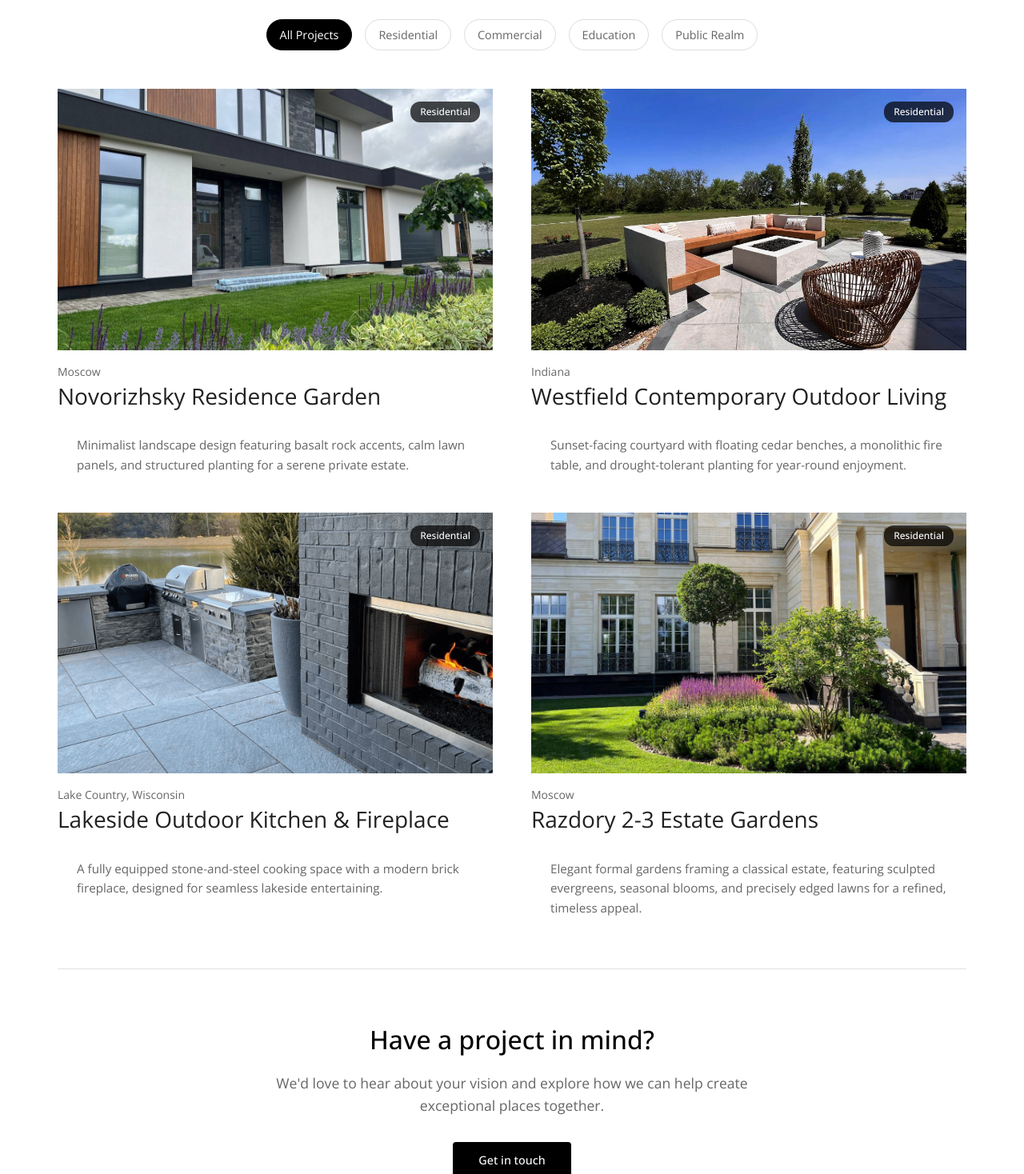
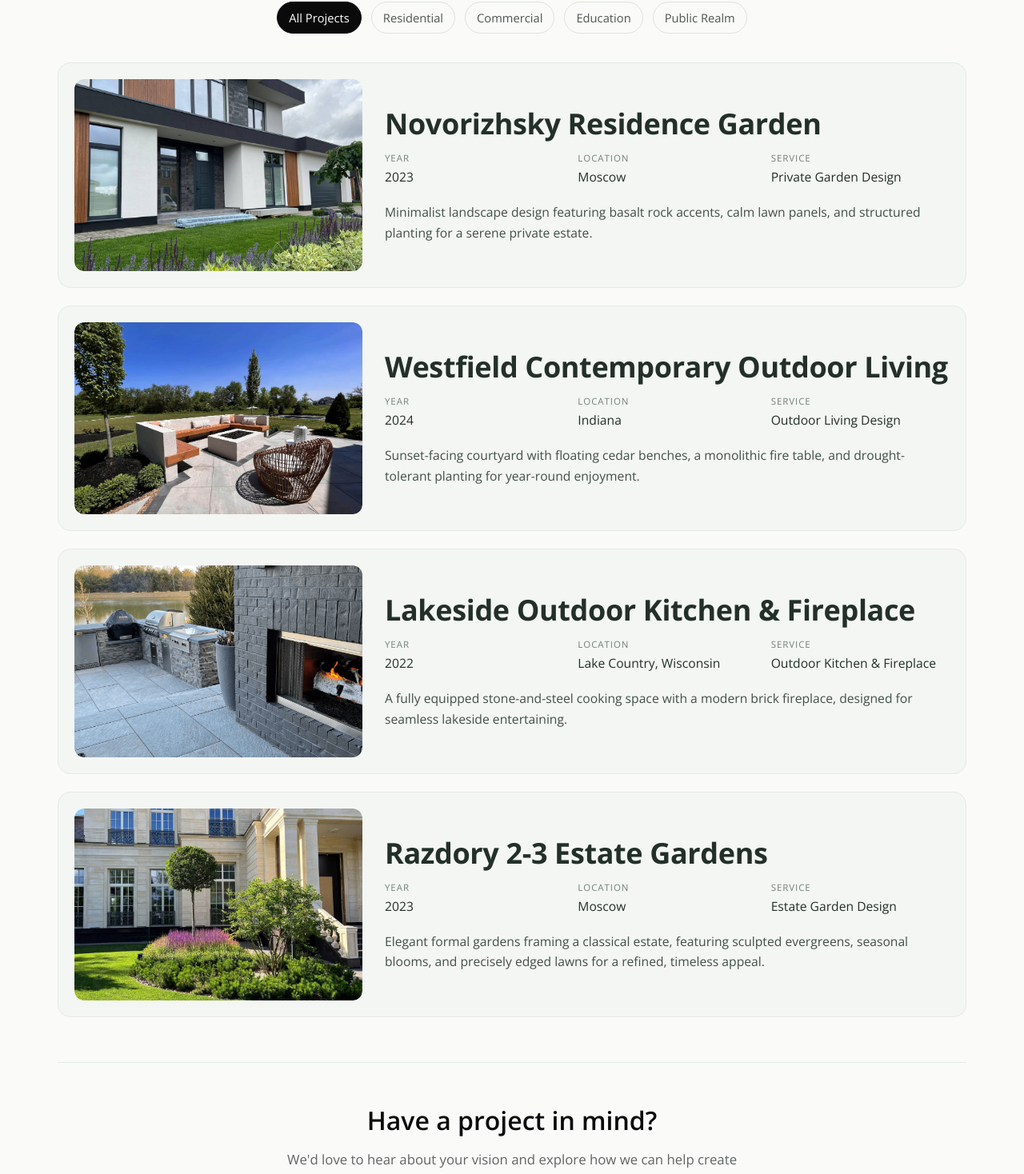
Before and after one commit to baher228/ardivia, a Next.js app: page /projects in a window 1280 px wide. Shown: the part 409-1877 px from the top of the page at 80% size. Built offline with nearby package versions, Linux system fonts and the light colour scheme.

Commit message:
Changed projects page style

```diff
--- a/package.json
+++ b/package.json
@@ -23,9 +23,11 @@
     "@types/node": "^20",
     "@types/react": "^19",
     "@types/react-dom": "^19",
+    "autoprefixer": "^10.4.21",
     "eslint": "^9",
     "eslint-config-next": "15.4.5",
-    "tailwindcss": "^4",
+    "postcss": "^8.5.6",
+    "tailwindcss": "^4.1.13",
     "typescript": "^5"
   }
 }
--- a/src/app/projects/page.tsx
+++ b/src/app/projects/page.tsx
@@ -1,17 +1,19 @@
 "use client";
 
-import React, { useState, useEffect } from "react";
-import SectionCard from "@/components/SectionCard";
+import React, { useEffect, useState } from "react";
 import { motion } from "framer-motion";
+import Link from "next/link";
 
-interface Project {
+type Project = {
   imageSrc: string;
   title: string;
   location: string;
   link: string;
   description?: string;
   category: string;
-}
+  year: number;
+  service: string;
+};
 
 const ProjectsPage = () => {
   const [isVisible, setIsVisible] = useState(false);
@@ -20,325 +22,372 @@ const ProjectsPage = () => {
   useEffect(() => {
     setIsVisible(true);
   }, []);
-{/**
+
+  const allProjects: Project[] = [
     {
-      imageSrc:
-        "/photos/projects/goodmanFields/1.jpg",
-      title: "Goodman's Fields",
-      location: "Aldgate, London",
-      link: "/place/goodmans-field",
-      description:
-        "A vibrant mixed-use development creating new public spaces in the heart of London.",
-      category: "Residential",
-    },
-    {
-      imageSrc:
-        "https://fabrikuk.com/wp-content/uploads/2023/05/Places-WhitehillBordon-thumb-10x6.jpg",
-      title: "Whitehill and Bordon",
-      location: "Bordon, Hampshire",
-      link: "/place/whitehill-and-bordon",
-      description:
-        "Transforming a former military town into a sustainable community for the future.",
-      category: "Residential",
-    },
-    {
-      imageSrc:
-        "https://fabrikuk.com/wp-content/uploads/2025/04/Fabrik-Edenbrook-Web-Photo-by-Studio-Maple-268.jpg",
-      title: "Edenbrook Village",
-      location: "Alton, Hampshire",
-      link: "/place/edenbrook-village",
-      description:
-        "A new garden village that celebrates the natural landscape of the South Downs.",
-      category: "Residential",
-    },*/}
-  const allProjects: Project[] = [
-
-    {
-      imageSrc:
-        "/photos/projects/NovorizhskyResidence/1.jpg",
+      imageSrc: "/photos/projects/NovorizhskyResidence/1.jpg",
       title: "Novorizhsky Residence Garden",
       location: "Moscow",
       link: "/place/novorizhsky-residence",
       description:
         "Minimalist landscape design featuring basalt rock accents, calm lawn panels, and structured planting for a serene private estate.",
       category: "Residential",
+      year: 2023,
+      service: "Private Garden Design",
     },
     {
-      imageSrc:
-        "/photos/projects/westfieldContemporary/1.jpg",
+      imageSrc: "/photos/projects/westfieldContemporary/1.jpg",
       title: "Westfield Contemporary Outdoor Living",
       location: "Indiana",
       link: "/place/westfield-contemporary",
       description:
         "Sunset-facing courtyard with floating cedar benches, a monolithic fire table, and drought-tolerant planting for year-round enjoyment.",
       category: "Residential",
+      year: 2024,
+      service: "Outdoor Living Design",
     },
     {
-      imageSrc:
-        "/photos/projects/outdoorKitchen/1.png",
+      imageSrc: "/photos/projects/outdoorKitchen/1.png",
       title: "Lakeside Outdoor Kitchen & Fireplace",
       location: "Lake Country, Wisconsin",
       link: "/place/ourdoor-kitchen",
       description:
         "A fully equipped stone-and-steel cooking space with a modern brick fireplace, designed for seamless lakeside entertaining.",
       category: "Residential",
+      year: 2022,
+      service: "Outdoor Kitchen & Fireplace",
     },
     {
-      imageSrc:
-        "/photos/projects/razdory/1.jpg",
+      imageSrc: "/photos/projects/razdory/1.jpg",
       title: "Razdory 2-3 Estate Gardens",
       location: "Moscow",
       link: "/place/razdory",
       description:
         "Elegant formal gardens framing a classical estate, featuring sculpted evergreens, seasonal blooms, and precisely edged lawns for a refined, timeless appeal.",
       category: "Residential",
+      year: 2023,
+      service: "Estate Garden Design",
     },
-
   ];
 
-  const categories = [
-    "All Projects",
-    "Residential",
-    "Commercial",
-    "Education",
-    "Public Realm",
-  ];
+  const categories = ["All Projects", "Residential", "Commercial", "Education", "Public Realm"];
 
-  const filteredProjects = allProjects.filter(project =>
-    activeCategory === "All Projects" || project.category === activeCategory
+  const filtered = allProjects.filter(
+    (p) => activeCategory === "All Projects" || p.category === activeCategory
   );
 
   return (
     <motion.div
-      style={projectsPageStyles}
+      style={page}
       initial={{ opacity: 0 }}
       animate={isVisible ? { opacity: 1 } : { opacity: 0 }}
       transition={{ duration: 0.6 }}
     >
-      <div style={containerStyles}>
+      <div style={container}>
+        {/* Hero */}
         <motion.div
-          style={heroSectionStyles}
+          style={hero}
           initial={{ y: 30, opacity: 0 }}
           animate={isVisible ? { y: 0, opacity: 1 } : { y: 30, opacity: 0 }}
-          transition={{ duration: 0.6, delay: 0.1 }}
+          transition={{ duration: 0.6, delay: 0.05 }}
         >
-          <h1 style={titleStyles}>Our Projects</h1>
-          <p style={subtitleStyles}>
-            Explore our portfolio of climate-resilient, sociable places that
-            bring communities together.
+          <h1 style={heroTitle}>Our Projects</h1>
+          <p style={heroSubtitle}>
+            Explore our portfolio of climate-resilient, sociable places that bring communities together.
           </p>
         </motion.div>
 
+        {/* Filters */}
         <motion.div
-          style={filterSectionStyles}
+          style={filtersWrap}
           initial={{ y: 20, opacity: 0 }}
           animate={isVisible ? { y: 0, opacity: 1 } : { y: 20, opacity: 0 }}
-          transition={{ duration: 0.6, delay: 0.2 }}
+          transition={{ duration: 0.5, delay: 0.1 }}
         >
-          <div style={filterButtonsStyles}>
-            {categories.map((category, index) => (
+          <div style={filters}>
+            {categories.map((c) => (
               <button
-                key={index}
-                onClick={() => setActiveCategory(category)}
+                key={c}
+                onClick={() => setActiveCategory(c)}
                 style={{
-                  ...filterButtonStyles,
-                  ...(category === activeCategory ? activeFilterStyles : {}),
+                  ...filterBtn,
+                  ...(c === activeCategory ? activeFilterBtn : {}),
                 }}
               >
-                {category}
+                {c}
               </button>
             ))}
           </div>
         </motion.div>
 
-        <div style={projectsGridStyles}>
-          {filteredProjects.map((project, index) => (
+        {/* LIST — like the reference image */}
+        <div style={list}>
+          {filtered.map((p, idx) => (
             <motion.div
-              key={project.title}
-              style={projectItemStyles}
-              initial={{ y: 50, opacity: 0 }}
-              animate={isVisible ? { y: 0, opacity: 1 } : { y: 50, opacity: 0 }}
-              transition={{ duration: 0.6, delay: 0.3 + index * 0.1 }}
-              layout
+              key={p.title}
+              initial={{ y: 40, opacity: 0 }}
+              animate={isVisible ? { y: 0, opacity: 1 } : { y: 40, opacity: 0 }}
+              transition={{ duration: 0.5, delay: 0.15 + idx * 0.05 }}
             >
-              <SectionCard
-                imageSrc={project.imageSrc}
-                title={project.title}
-                subtitle={project.location}
-                link={project.link}
-              />
-              {project.description && (
-                <p style={projectDescriptionStyles}>{project.description}</p>
-              )}
-              <div style={categoryTagStyles}>{project.category}</div>
+              <Link href={p.link} style={{ textDecoration: "none" }}>
+                <article style={row}>
+                  <div style={thumbWrap}>
+                    <img src={p.imageSrc} alt={p.title} style={thumb} />
+                  </div>
+
+                  <div style={rightCol}>
+                    <h2 style={rowTitle}>{p.title}</h2>
+
+                    <div style={metaGrid}>
+                      <div style={metaBlock}>
+                        <div style={metaLabel}>Year</div>
+                        <div style={metaValue}>{p.year}</div>
+                      </div>
+                      <div style={metaBlock}>
+                        <div style={metaLabel}>Location</div>
+                        <div style={metaValue}>{p.location}</div>
+                      </div>
+                      <div style={metaBlock}>
+                        <div style={metaLabel}>Service</div>
+                        <div style={metaValue}>{p.service}</div>
+                      </div>
+                    </div>
+
+                    {p.description && <p style={desc}>{p.description}</p>}
+                  </div>
+                </article>
+              </Link>
             </motion.div>
           ))}
         </div>
 
+        {/* CTA */}
         <motion.div
-          style={ctaSectionStyles}
+          style={cta}
           initial={{ y: 30, opacity: 0 }}
           animate={isVisible ? { y: 0, opacity: 1 } : { y: 30, opacity: 0 }}
-          transition={{ duration: 0.6, delay: 0.8 }}
+          transition={{ duration: 0.5, delay: 0.2 }}
         >
-          <h2 style={ctaTitleStyles}>Have a project in mind?</h2>
-          <p style={ctaTextStyles}>
-            We'd love to hear about your vision and explore how we can help
-            create exceptional places together.
+          <h3 style={ctaTitle}>Have a project in mind?</h3>
+          <p style={ctaText}>
+            We'd love to hear about your vision and explore how we can help create exceptional places together.
           </p>
           <motion.a
             href="/contact"
-  style={primaryButtonStyles}
+            style={ctaBtn}
             whileHover={{
               scale: 1.05,
               boxShadow: "0px 8px 20px rgba(0, 0, 0, 0.2)",
-    backgroundColor: "#111"
+              backgroundColor: "#111",
             }}
-  transition={{
-    type: "spring",
-    stiffness: 300,
-    damping: 20
-  }}
+            transition={{ type: "spring", stiffness: 300, damping: 20 }}
           >
             Get in touch
           </motion.a>
-
         </motion.div>
       </div>
     </motion.div>
   );
 };
 
-const projectsPageStyles: React.CSSProperties = {
+/* ============ Styles (inline to match your current approach) ============ */
+
+const page: React.CSSProperties = {
   paddingTop: "120px",
   minHeight: "100vh",
-  backgroundColor: "#fff",
+  backgroundColor: "#FAFBF9",
 };
 
-const containerStyles: React.CSSProperties = {
+const container: React.CSSProperties = {
   maxWidth: "1200px",
   margin: "0 auto",
   padding: "0 2rem",
 };
 
-const heroSectionStyles: React.CSSProperties = {
+const hero: React.CSSProperties = {
   textAlign: "center",
-  marginBottom: "3rem",
+  marginBottom: "2.5rem",
 };
 
-const titleStyles: React.CSSProperties = {
-  fontSize: "3.5rem",
-  fontWeight: "300",
-  color: "#000",
-  marginBottom: "1rem",
+const heroTitle: React.CSSProperties = {
+  fontSize: "3.25rem",
+  fontWeight: 300,
   letterSpacing: "-0.02em",
+  margin: 0,
+  color: "#0A0A0A",
 };
 
-const subtitleStyles: React.CSSProperties = {
-  fontSize: "1.25rem",
-  color: "#666",
-  fontWeight: "400",
-  lineHeight: "1.6",
-  maxWidth: "700px",
-  margin: "0 auto",
+const heroSubtitle: React.CSSProperties = {
+  fontSize: "1.15rem",
+  color: "#606462",
+  maxWidth: 720,
+  margin: "0.85rem auto 0",
+  lineHeight: 1.6,
 };
 
-const filterSectionStyles: React.CSSProperties = {
-  marginBottom: "3rem",
+const filtersWrap: React.CSSProperties = {
+  marginBottom: "2.25rem",
   display: "flex",
   justifyContent: "center",
 };
 
-const filterButtonsStyles: React.CSSProperties = {
+const filters: React.CSSProperties = {
   display: "flex",
-  gap: "1rem",
+  gap: "0.75rem",
   flexWrap: "wrap",
   justifyContent: "center",
 };
 
-const filterButtonStyles: React.CSSProperties = {
-  padding: "0.5rem 1rem",
+const filterBtn: React.CSSProperties = {
+  padding: "8px 14px",
   backgroundColor: "transparent",
-  color: "#666",
-  border: "1px solid #ddd",
-  borderRadius: "20px",
-  fontSize: "0.9rem",
+  color: "#4F5552",
+  border: "1px solid #DDE2DB",
+  borderRadius: 999,
+  fontSize: "0.92rem",
   cursor: "pointer",
-  transition: "all 0.3s ease",
+  transition: "all .2s ease",
 };
 
-const activeFilterStyles: React.CSSProperties = {
-  backgroundColor: "#000",
-  color: "#fff",
-  borderColor: "#000",
+const activeFilterBtn: React.CSSProperties = {
+  backgroundColor: "#0A0A0A",
+  color: "#FFFFFF",
+  borderColor: "#0A0A0A",
 };
 
-const projectsGridStyles: React.CSSProperties = {
+const list: React.CSSProperties = {
   display: "grid",
-  gridTemplateColumns: "repeat(auto-fit, minmax(350px, 1fr))",
-  gap: "3rem",
-  marginBottom: "4rem",
+  gap: "22px",
+  marginBottom: "56px",
 };
 
-const projectItemStyles: React.CSSProperties = {
+const row: React.CSSProperties = {
+  display: "grid",
+  gridTemplateColumns: "360px 1fr",
+  gap: "28px",
+  alignItems: "center",
+  background: "#F4F6F3",
+  border: "1px solid #E5E9E3",
+  borderRadius: "16px",
+  padding: "20px",
+} as const;
+
+const thumbWrap: React.CSSProperties = {
+  width: "100%",
+  height: "0",
+  paddingBottom: "66.666%", // 3:2 aspect
   position: "relative",
+  overflow: "hidden",
+  borderRadius: "12px",
 };
 
-const projectDescriptionStyles: React.CSSProperties = {
-  fontSize: "0.95rem",
-  color: "#666",
-  lineHeight: "1.6",
-  marginTop: "1rem",
-  padding: "0 1.5rem",
+const thumb: React.CSSProperties = {
+  position: "absolute",
+  inset: 0,
+  width: "100%",
+  height: "100%",
+  objectFit: "cover",
+  display: "block",
+  borderRadius: "12px",
 };
 
-const categoryTagStyles: React.CSSProperties = {
-  position: "absolute",
-  top: "1rem",
-  right: "1rem",
-  backgroundColor: "rgba(0, 0, 0, 0.7)",
-  color: "#fff",
-  padding: "0.25rem 0.75rem",
-  borderRadius: "12px",
-  fontSize: "0.75rem",
-  fontWeight: "500",
+const rightCol: React.CSSProperties = {
+  display: "flex",
+  flexDirection: "column",
+  gap: "14px",
 };
 
-const ctaSectionStyles: React.CSSProperties = {
-  textAlign: "center",
-  padding: "4rem 0",
-  borderTop: "1px solid #e0e0e0",
-  marginTop: "2rem",
+const rowTitle: React.CSSProperties = {
+  fontSize: "2.25rem",
+  lineHeight: 1.1,
+  margin: 0,
+  color: "#233029",
+  letterSpacing: "-0.01em",
+  fontWeight: 700,
 };
 
-const ctaTitleStyles: React.CSSProperties = {
-  fontSize: "2rem",
-  fontWeight: "500",
-  color: "#000",
-  marginBottom: "1rem",
+const metaGrid: React.CSSProperties = {
+  display: "grid",
+  gridTemplateColumns: "repeat(3, minmax(0, 1fr))",
+  gap: "18px",
+  alignItems: "start",
 };
 
-const ctaTextStyles: React.CSSProperties = {
-  fontSize: "1.1rem",
-  color: "#666",
-  marginBottom: "2rem",
-  maxWidth: "600px",
-  margin: "0 auto 2rem",
-  lineHeight: "1.6",
+const metaBlock: React.CSSProperties = {
+  display: "grid",
+  gap: "4px",
 };
 
-const primaryButtonStyles: React.CSSProperties = {
+const metaLabel: React.CSSProperties = {
+  fontSize: "0.72rem",
+  textTransform: "uppercase",
+  letterSpacing: "0.08em",
+  color: "#728076",
+};
+
+const metaValue: React.CSSProperties = {
+  fontSize: "0.98rem",
+  color: "#233029",
+};
+
+const desc: React.CSSProperties = {
+  fontSize: "0.98rem",
+  color: "#415047",
+  lineHeight: 1.6,
+  marginTop: "6px",
+};
+
+const cta: React.CSSProperties = {
+  textAlign: "center",
+  padding: "48px 0 72px",
+  borderTop: "1px solid #E5E9E3",
+  marginTop: "6px",
+};
+
+const ctaTitle: React.CSSProperties = {
+  fontSize: "2rem",
+  margin: 0,
+  color: "#0A0A0A",
+  fontWeight: 600,
+};
+
+const ctaText: React.CSSProperties = {
+  fontSize: "1.05rem",
+  color: "#606462",
+  maxWidth: 640,
+  margin: "12px auto 24px",
+  lineHeight: 1.6,
+};
+
+const ctaBtn: React.CSSProperties = {
   display: "inline-block",
-  padding: "0.75rem 2rem",
-  backgroundColor: "#000",
-  color: "#fff",
+  padding: "12px 22px",
+  backgroundColor: "#0A0A0A",
+  color: "#FFFFFF",
+  borderRadius: "8px",
   border: "none",
-  borderRadius: "4px",
-  fontSize: "0.9rem",
-  fontWeight: "500",
   cursor: "pointer",
   textDecoration: "none",
-  transition: "background-color 0.3s ease",
+  fontWeight: 600,
+  fontSize: "0.95rem",
+  transition: "background-color .2s ease",
 };
 
+/* -------- Responsive tweaks -------- */
+const _ = (() => {
+  // Add a tiny runtime style tag for one responsive rule to match the mock.
+  if (typeof document !== "undefined" && !document.getElementById("projects-page-inline-css")) {
+    const css = `
+      @media (max-width: 860px){
+        .projects-row{ grid-template-columns: 1fr; }
+      }
+    `;
+    const tag = document.createElement("style");
+    tag.id = "projects-page-inline-css";
+    tag.appendChild(document.createTextNode(css));
+    document.head.appendChild(tag);
+  }
+  return null;
+})();
+
 export default ProjectsPage;
```
Also changed, not shown: 1 other file (tests, documents, lock files or other folders). Lines whose indentation alone changed are shown as unchanged.
